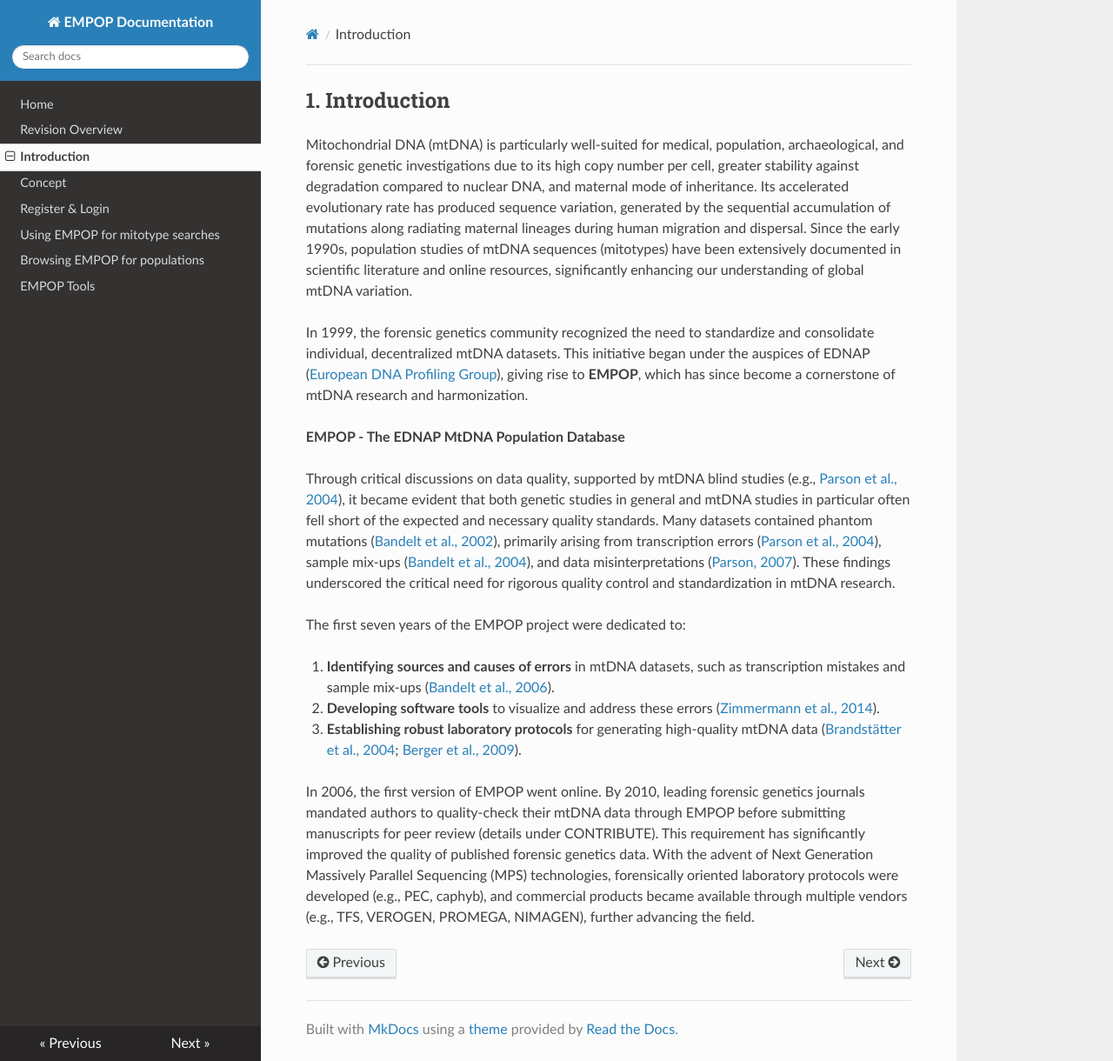
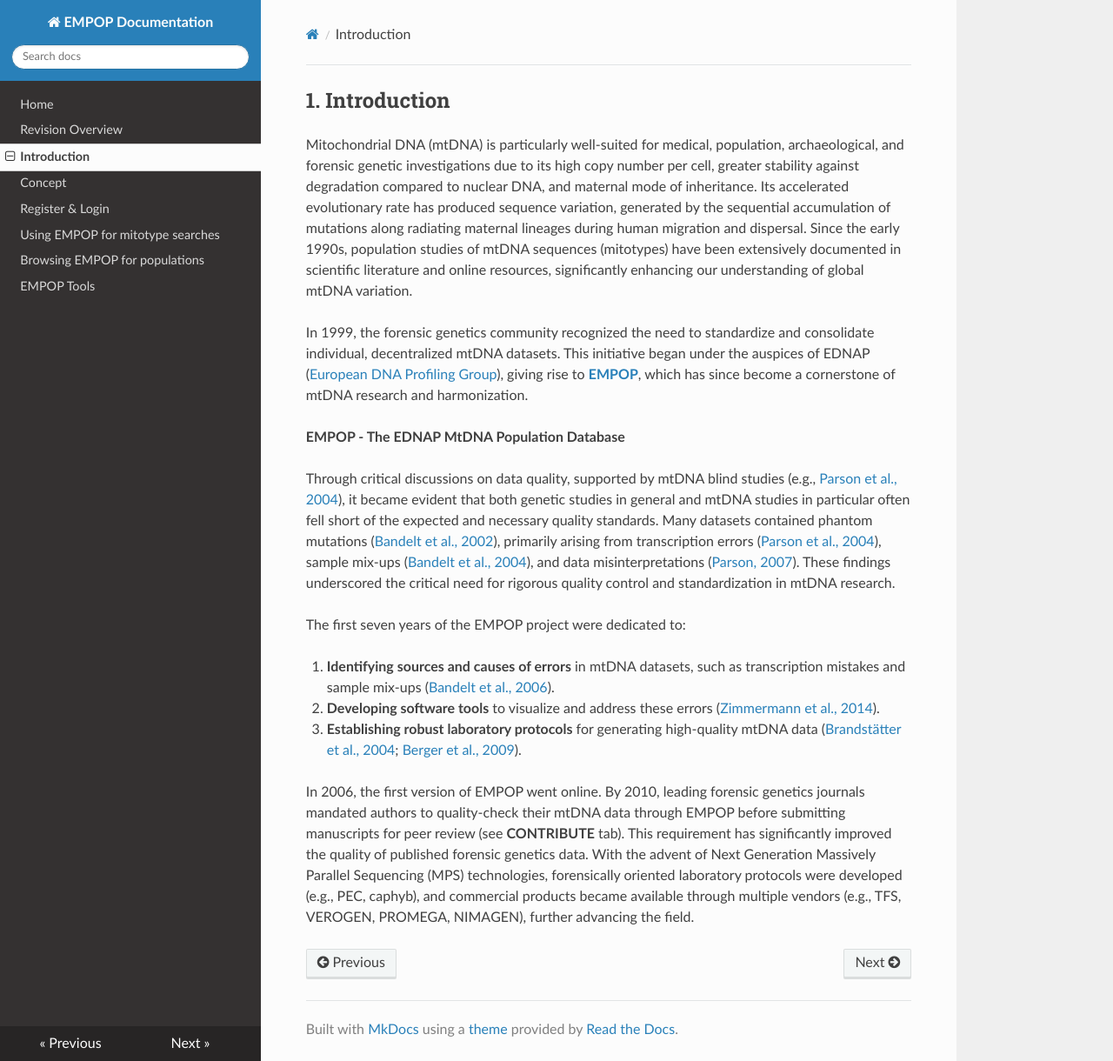
Before and after one commit to gmitirol/empop-use, an MkDocs documentation site: the page built from docs/introduction.md, in a window 1280 px wide and 1220 px high. Shown: the whole window at 87% size. Built offline with MkDocs 1.6.1, drawn with Linux system fonts in a browser that asks for light colours; nearby versions of some CDN libraries.

Commit message:
Update introduction.md
added hyperlink to empop

```diff
--- a/docs/introduction.md
+++ b/docs/introduction.md
@@ -2,7 +2,7 @@
 
 Mitochondrial DNA (mtDNA) is particularly well-suited for medical, population, archaeological, and forensic genetic investigations due to its high copy number per cell, greater stability against degradation compared to nuclear DNA, and maternal mode of inheritance. Its accelerated evolutionary rate has produced sequence variation, generated by the sequential accumulation of mutations along radiating maternal lineages during human migration and dispersal. Since the early 1990s, population studies of mtDNA sequences (mitotypes) have been extensively documented in scientific literature and online resources, significantly enhancing our understanding of global mtDNA variation.
 
-In 1999, the forensic genetics community recognized the need to standardize and consolidate individual, decentralized mtDNA datasets. This initiative began under the auspices of EDNAP ([European DNA Profiling Group](https://www.isfg.org/EDNAP)), giving rise to **EMPOP**, which has since become a cornerstone of mtDNA research and harmonization.
+In 1999, the forensic genetics community recognized the need to standardize and consolidate individual, decentralized mtDNA datasets. This initiative began under the auspices of EDNAP ([European DNA Profiling Group](https://www.isfg.org/EDNAP)), giving rise to [**EMPOP**](https://empop.online/), which has since become a cornerstone of mtDNA research and harmonization.
 
 **EMPOP - The EDNAP MtDNA Population Database**
 
@@ -14,4 +14,4 @@
 2. **Developing software tools** to visualize and address these errors ([Zimmermann et al., 2014](https://doi.org/10.3325/cmj.2014.55.115)).
 3. **Establishing robust laboratory protocols** for generating high-quality mtDNA data ([Brandstätter et al., 2004](https://doi.org/10.1007/s00414-004-0466-z); [Berger et al., 2009](https://doi.org/10.1007/s00414-004-0466-z)).
 
-In 2006, the first version of EMPOP went online. By 2010, leading forensic genetics journals mandated authors to quality-check their mtDNA data through EMPOP before submitting manuscripts for peer review (details under CONTRIBUTE). This requirement has significantly improved the quality of published forensic genetics data. With the advent of Next Generation Massively Parallel Sequencing (MPS) technologies, forensically oriented laboratory protocols were developed (e.g., PEC, caphyb), and commercial products became available through multiple vendors (e.g., TFS, VEROGEN, PROMEGA, NIMAGEN), further advancing the field.
+In 2006, the first version of EMPOP went online. By 2010, leading forensic genetics journals mandated authors to quality-check their mtDNA data through EMPOP before submitting manuscripts for peer review (see **CONTRIBUTE** tab). This requirement has significantly improved the quality of published forensic genetics data. With the advent of Next Generation Massively Parallel Sequencing (MPS) technologies, forensically oriented laboratory protocols were developed (e.g., PEC, caphyb), and commercial products became available through multiple vendors (e.g., TFS, VEROGEN, PROMEGA, NIMAGEN), further advancing the field.
```
